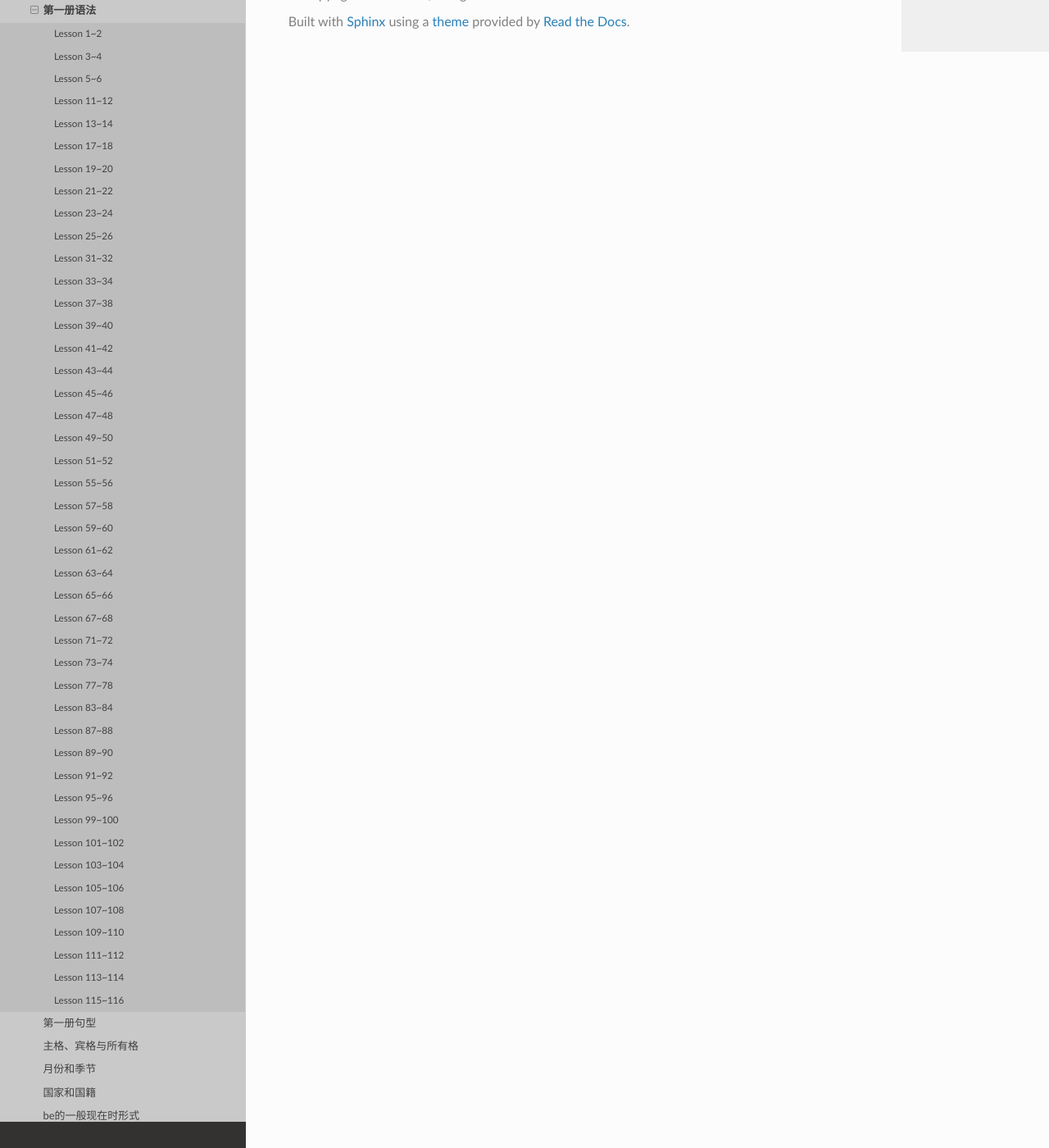
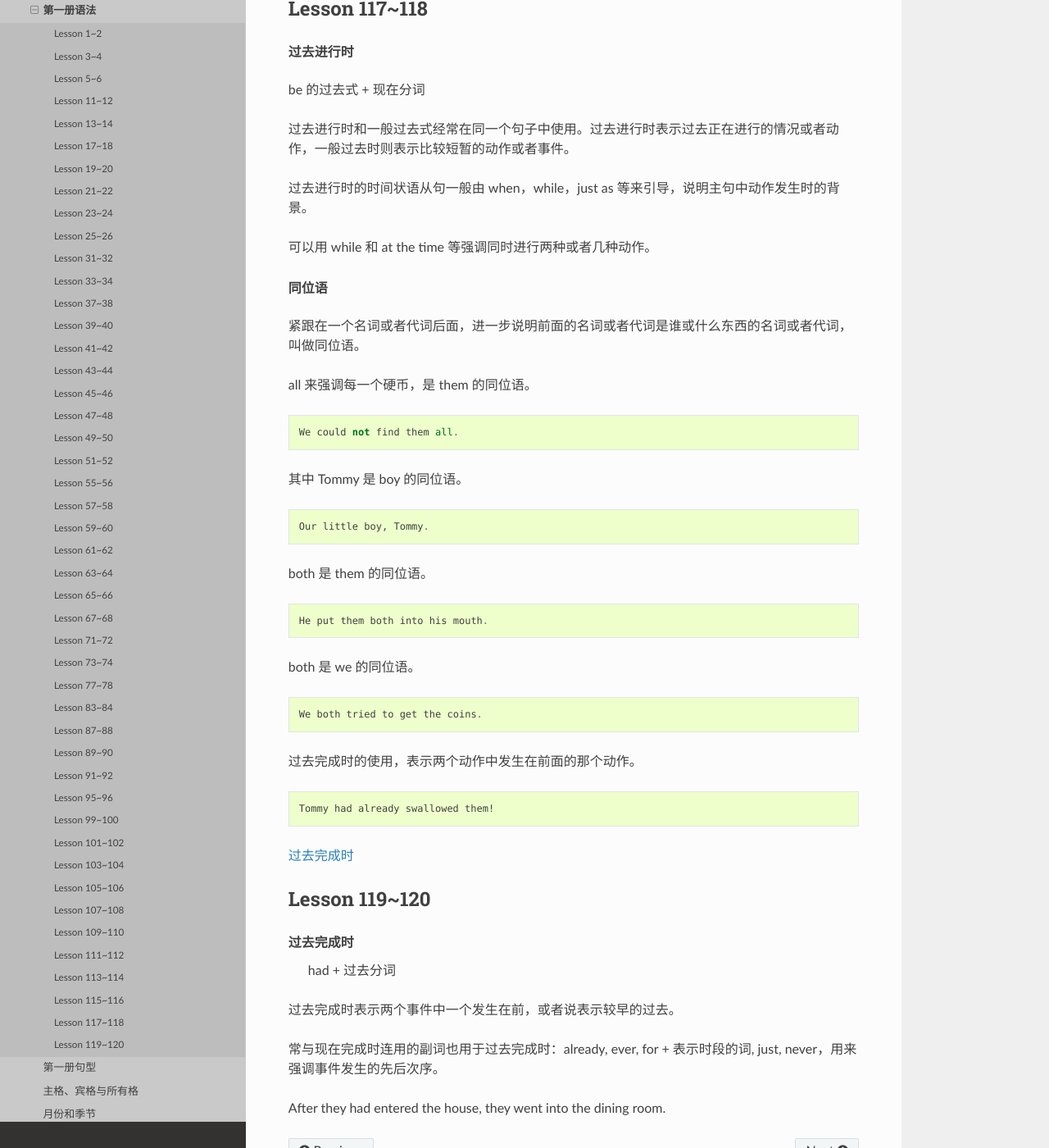
Before and after one commit to zrong/wiki, a Sphinx documentation site: the page built from source/lang/nce/1grammar.rst, in a window 1280 px wide and 1400 px high, scrolled down 21319 px. Shown: the whole window at 82% size. Built offline with Sphinx 7.4.7 and the Read the Docs theme 2.0.0, drawn with Linux system fonts in a browser that asks for light colours; some of the changed text lies outside the part shown.

Commit message:
📦 NEW: 119-120

```diff
--- a/source/lang/nce/1grammar.rst
+++ b/source/lang/nce/1grammar.rst
@@ -58,19 +58,21 @@ Lesson 13~14
 
         What color is it?
 
-- 祈使句
+.. glossary::
 
-    - 祈使句主语通常不直接表示，谓语使用动词原形。
+    祈使句
 
-        例句： ::
+- 祈使句主语通常不直接表示，谓语使用动词原形。
 
-            Follow me.
+    例句： ::
 
-    - 某些祈使句后跟and和另一个祈使动词，而不是使用带to的动词不定式。
+        Follow me.
 
-        例句： ::
+- 某些祈使句后跟and和另一个祈使动词，而不是使用带to的动词不定式。
 
-            Come upstairs and see it. (不用Come to see it）.
+    例句： ::
+
+        Come upstairs and see it. (不用Come to see it）.
 
 Lesson 17~18
 ====================
@@ -170,14 +172,20 @@ Lesson 31~32
 Lesson 33~34
 ====================
 
-现在进行时
+.. glossary::
+
+    现在进行时
 
 当主语是复数或者第二人称的时候，be动词的形态要发生改变。
 
 Lesson 37~38
 ==============
 
-一般将来时 be going to
+.. glossary::
+
+    一般将来时
+
+        be going to
 
 be的现在时形态 ``am/is/are going to + 动词原形`` 。在非正式语体中，一般多用 ``be going to`` ，
 而不用 ``will``  ::
@@ -202,11 +210,13 @@ Lesson 39~40
 Lesson 41~42
 =====================
 
-There be 结构
+.. glossary::
 
-  - 当there be结构后面接单数名字或者不可数名词时，动词be的一般现在时形式为 is；
-  - 当there be结构后面接复数名词时，动词be的一般现在时形式为 are；
-  - 当there be结构后面接并列名词，而第一个名词是单数，动词be的一般现在时形式为 is。
+    There be 结构
+
+- 当there be结构后面接单数名字或者不可数名词时，动词be的一般现在时形式为 is；
+- 当there be结构后面接复数名词时，动词be的一般现在时形式为 are；
+- 当there be结构后面接并列名词，而第一个名词是单数，动词be的一般现在时形式为 is。
 
 例句： ::
 
@@ -235,7 +247,9 @@ can的否定形式为 ``can not, cannot, can't`` ::
 Lesson 45~46
 =====================
 
-can 情态动词
+.. glossary::
+
+    can 情态动词
 
 can的疑问句形式，将can置于句首，后接句子主语和主要位于动词 ::
 
@@ -939,3 +953,63 @@ Lesson 115~116
 ================
 
 :doc:`indefinite-pronoun`
+
+
+Lesson 117~118
+================
+
+.. glossary::
+
+    过去进行时
+
+be 的过去式 + 现在分词
+
+过去进行时和一般过去式经常在同一个句子中使用。过去进行时表示过去正在进行的情况或者动作，一般过去时则表示比较短暂的动作或者事件。
+
+过去进行时的时间状语从句一般由 when，while，just as 等来引导，说明主句中动作发生时的背景。
+
+可以用 while 和 at the time 等强调同时进行两种或者几种动作。
+
+
+.. glossary::
+
+    同位语
+
+紧跟在一个名词或者代词后面，进一步说明前面的名词或者代词是谁或什么东西的名词或者代词，叫做同位语。
+
+all 来强调每一个硬币，是 them 的同位语。 ::
+
+    We could not find them all.
+
+其中 Tommy 是 boy 的同位语。 ::
+
+    Our little boy, Tommy.
+
+both 是 them 的同位语。 ::
+
+    He put them both into his mouth.
+
+both 是 we 的同位语。 ::
+
+    We both tried to get the coins.
+
+过去完成时的使用，表示两个动作中发生在前面的那个动作。 ::
+
+    Tommy had already swallowed them!
+
+:term:`过去完成时`
+
+Lesson 119~120
+================
+
+.. glossary::
+
+    过去完成时
+
+        had + 过去分词
+
+过去完成时表示两个事件中一个发生在前，或者说表示较早的过去。
+
+常与现在完成时连用的副词也用于过去完成时：already, ever, for + 表示时段的词, just, never，用来强调事件发生的先后次序。
+
+After they had entered the house, they went into the dining room.
```
Also changed, not shown: other parts of source/lang/nce/1grammar.rst (+3 -1 lines), source/lang/nce/1vocabulary.rst (+22 -0 lines).
